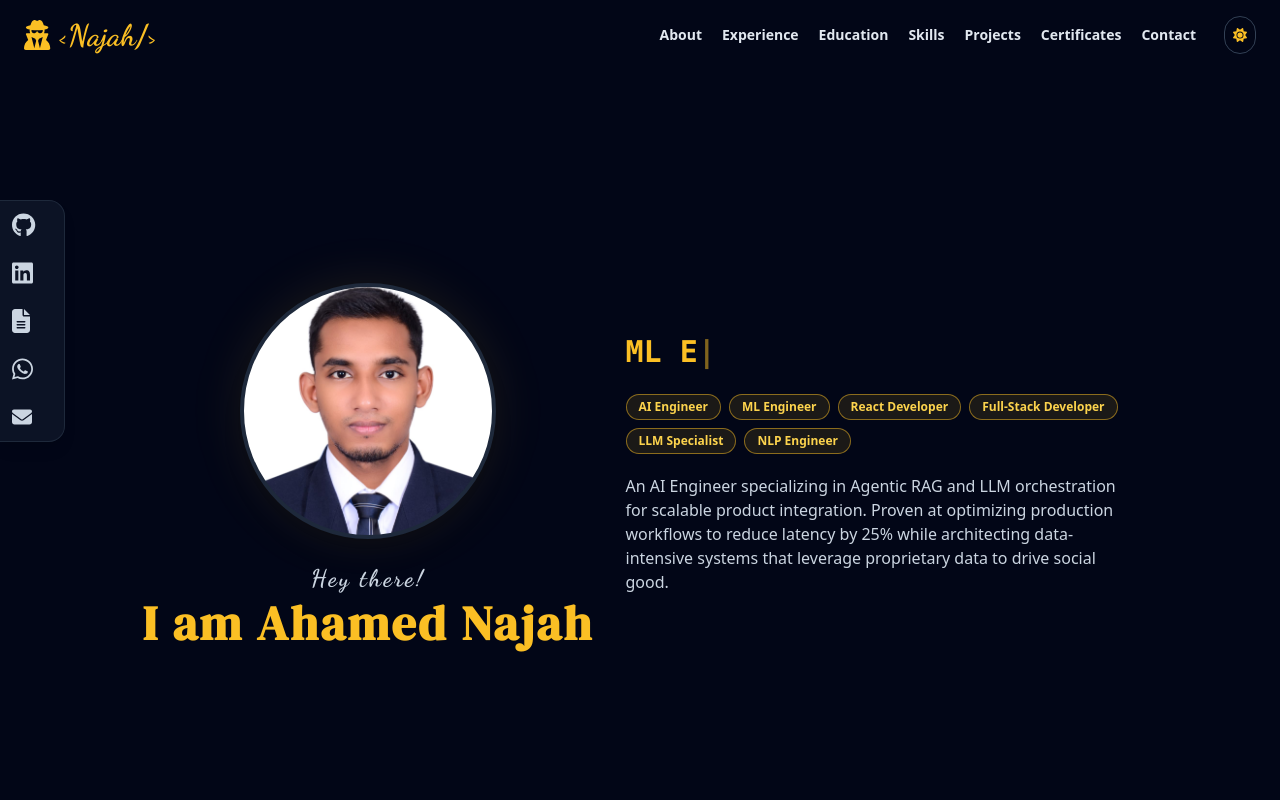
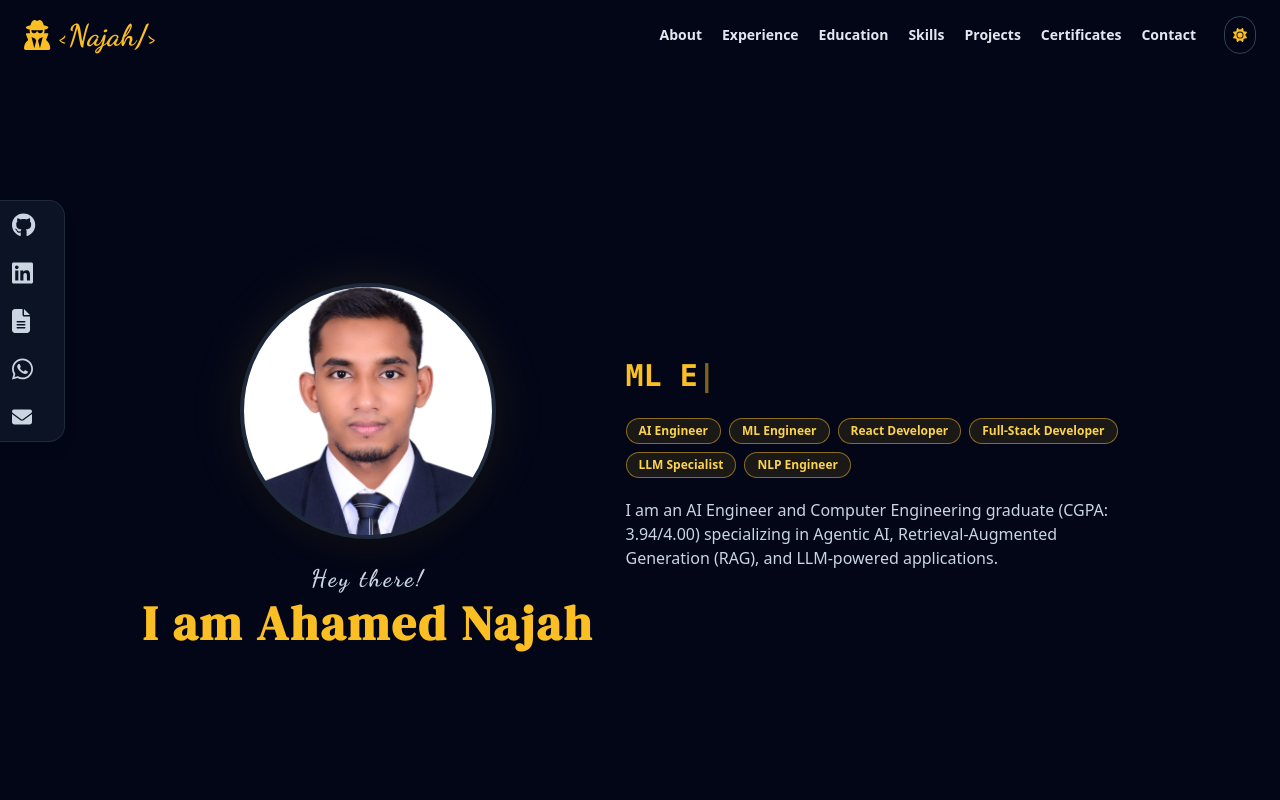
Before and after one commit to najahaja/YoungDevInterns-ReactJS-Portfolio, a React (Vite) app: page / in a window 1280 px wide. Shown: the top 800 px of the page. Built offline with nearby package versions, Linux system fonts and the light colour scheme; a web font is replaced by a local one.

Commit message:
Update Home.jsx

```diff
--- a/src/components/BodySections/Home.jsx
+++ b/src/components/BodySections/Home.jsx
@@ -122,10 +122,7 @@ const Home = () => {
           animate={{ opacity: 1, y: 0 }}
           transition={{ delay: 0.9, duration: 0.6 }}
         >
-          An AI Engineer specializing in Agentic RAG and LLM orchestration for
-          scalable product integration. Proven at optimizing production workflows
-          to reduce latency by 25% while architecting data-intensive systems that
-          leverage proprietary data to drive social good.
+          I am an AI Engineer and Computer Engineering graduate (CGPA: 3.94/4.00) specializing in Agentic AI, Retrieval-Augmented Generation (RAG), and LLM-powered applications.
         </motion.p>
       </motion.div>
     </div>
```
